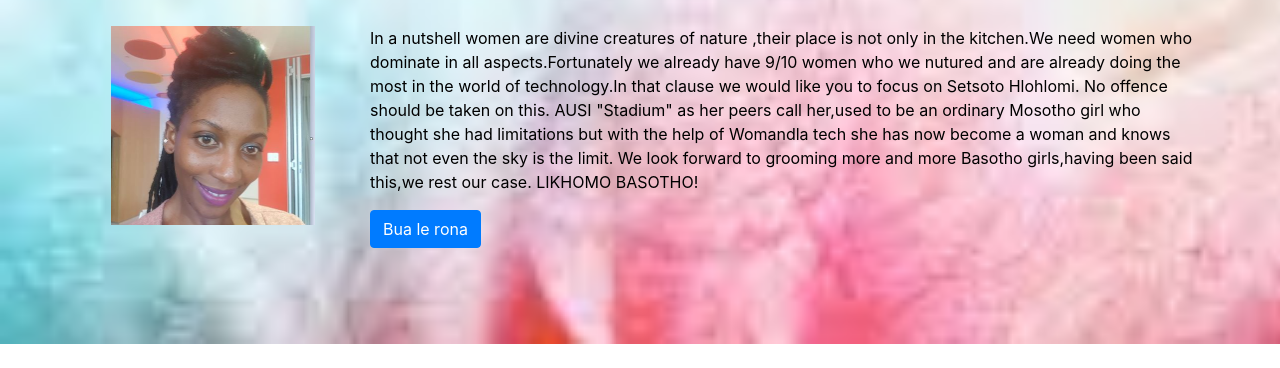
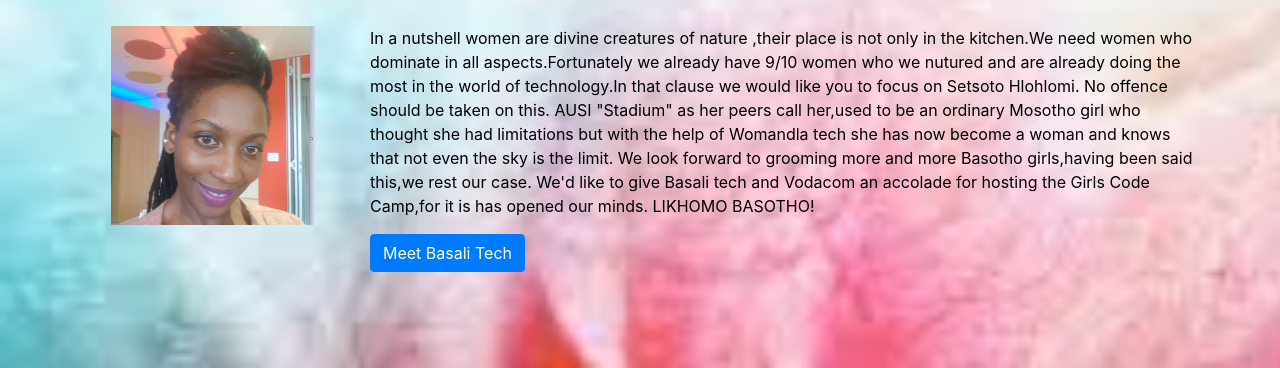
Before and after one commit to womandlatech/womandlatech.github.io, a plain HTML site: page index.html in a window 1280 px wide. Shown: the part 825-1193 px from the top of the page. Before the commit the page ends 1169 px from the top, so only its background shows below. Drawn offline with nearby package versions, Linux system fonts and the light colour scheme.

Commit message:
Add files via upload

```diff
--- a/index.html
+++ b/index.html
@@ -64,9 +64,10 @@
 								<div class="col-sm-9">
 									<p>In a nutshell women are divine creatures of nature ,their place is not only in the kitchen.We need women who dominate in all aspects.Fortunately we already have 9/10 women who we nutured and are already doing the most in the world of technology.In that clause we would like you to focus on Setsoto Hlohlomi. No offence should be taken on this. AUSI "Stadium" as her peers call her,used to be an ordinary Mosotho girl who thought she had limitations but with the help of Womandla tech she has now become a woman and knows that not even the sky is the limit.
 									We look forward to grooming more and more Basotho girls,having been said this,we rest our case.
+									We'd like to give Basali tech and Vodacom an accolade for hosting the Girls Code Camp,for it is has opened our minds.
 									LIKHOMO BASOTHO!
                 				 </p>
-                				 <a href="https://facebook.com/basalitech" class="btn btn-primary">Bua  le rona</a>
+                				 <a href="https://facebook.com/basalitech" class="btn btn-primary">Meet Basali Tech</a>
                 				 </div>
                 			</div>
 				</div>
```
